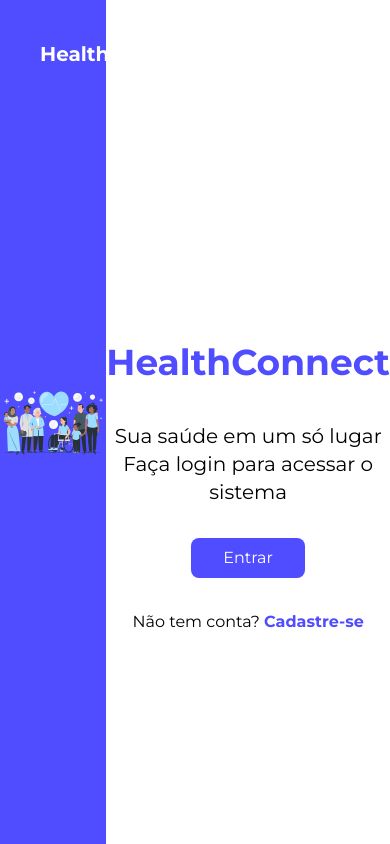
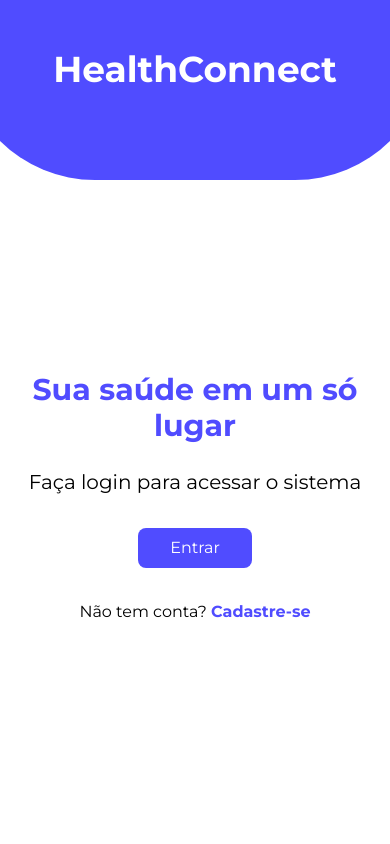
Before and after one commit to thaismtss/health-connect-front, a Next.js app: page / in a window 390 px wide. Built offline with nearby package versions, Linux system fonts and the light colour scheme.

Commit message:
feat: adds styles responsives

```diff
--- a/app/(public)/(auth)/cadastro/page.tsx
+++ b/app/(public)/(auth)/cadastro/page.tsx
@@ -75,7 +75,7 @@ export default function RegisterPage() {
     }
   }
   return (
-    <main className="flex flex-col h-full gap-8">
+    <main className="flex flex-col h-full gap-8 px-4">
       <Form
         className="flex w-full md:max-w-fit m-auto"
         onSubmit={formMethods.handleSubmit(handleSubmitRegister)}
--- a/app/(public)/layout.tsx
+++ b/app/(public)/(auth)/layout.tsx
@@ -3,7 +3,7 @@ import type { Metadata } from 'next';
 import { Montserrat } from 'next/font/google';
 import Image from 'next/image';
 import IllustrationHome from '@/assets/illustration-home.svg';
-import ToastProvider from '../components/Toast';
+import ToastProvider from '../../components/Toast';
 
 const montserrat = Montserrat({
   subsets: ['latin'],
@@ -23,8 +23,8 @@ export default function RootLayout({
   return (
     <html lang="pt">
       <body className={montserrat.className}>
-        <main className="flex h-screen">
-          <div className="bg-primary w-1/2 h-screen flex justify-center">
+        <main className="md:flex h-screen overflow-x-hidden">
+          <div className="hidden md:flex bg-primary w-1/2 h-screen  justify-center">
             <div className="absolute top-10 left-10">
               <p className="text-xl font-bold text-white text-center">
                 HealthConnect
@@ -35,10 +35,13 @@ export default function RootLayout({
               alt="Ilustração de saúde"
               height={350}
               width={350}
+              className="hidden md:block"
             />
           </div>
           <ToastProvider>
-            <div className="w-full md:w-1/2 bg-white">{children}</div>
+            <div className="flex justify-center items-center h-[90vh] w-full md:w-1/2 bg-white">
+              {children}
+            </div>
           </ToastProvider>
         </main>
       </body>
--- a/app/(public)/(auth)/login/page.tsx
+++ b/app/(public)/(auth)/login/page.tsx
@@ -54,7 +54,7 @@ export default function LoginPage() {
     }
   }
   return (
-    <main className="flex flex-col h-full gap-8">
+    <main className="flex flex-col h-full gap-8 px-4">
       <Form
         className="flex w-full md:max-w-fit m-auto"
         onSubmit={formMethods.handleSubmit(handleSubmitLogin)}
--- /dev/null
+++ b/app/(public)/(landing)/layout.tsx
@@ -0,0 +1,45 @@
+import '@/app/globals.css';
+import type { Metadata } from 'next';
+import { Montserrat } from 'next/font/google';
+import Image from 'next/image';
+import IllustrationHome from '@/assets/illustration-home.svg';
+
+const montserrat = Montserrat({
+  subsets: ['latin'],
+  weight: ['400', '600', '700'],
+});
+
+export const metadata: Metadata = {
+  title: 'HealthConnect',
+  description: 'Sua saúde em um só lugar',
+};
+
+export default function RootLayout({
+  children,
+}: {
+  children: React.ReactNode;
+}) {
+  return (
+    <html lang="pt">
+      <body className={montserrat.className}>
+        <main className="md:flex h-screen overflow-x-hidden">
+          <div className="bg-primary w-[470px] mt-[-90px] ml-[-40px] md:mt-0 md:ml-0 rounded-[499px] md:rounded-none h-[270px] md:w-1/2 md:h-screen flex justify-center">
+            <div className="flex justify-center items-center mt-12 md:mt-0 md:block md:absolute md:top-10 md:left-10">
+              <p className="text-4xl md:text-xl font-bold text-white text-center">
+                HealthConnect
+              </p>
+            </div>
+            <Image
+              src={IllustrationHome}
+              alt="Ilustração de saúde"
+              height={350}
+              width={350}
+              className="hidden md:block"
+            />
+          </div>
+          <div className="w-full md:w-1/2 bg-white">{children}</div>
+        </main>
+      </body>
+    </html>
+  );
+}
--- a/app/(public)/(landing)/page.tsx
+++ b/app/(public)/(landing)/page.tsx
@@ -2,13 +2,15 @@ import Link from 'next/link';
 
 export default function Home() {
   return (
-    <main className="flex h-screen w-full flex-col items-center justify-center">
+    <main className="flex h-[calc(100vh-300px)] md:h-screen w-full flex-col items-center justify-center">
       <div className="flex flex-col items-center justify-between h-40">
         <div>
-          <h1 className="text-4xl font-bold text-center text-primary mb-10">
+          <h1 className="hidden md:block text-4xl font-bold text-center text-primary mb-10">
             HealthConnect
           </h1>
-          <p className="text-xl text-center">Sua saúde em um só lugar</p>
+          <p className="text-3xl text-primary font-bold mb-6 md:text-xl text-center">
+            Sua saúde em um só lugar
+          </p>
         </div>
         <p className="text-xl text-center">Faça login para acessar o sistema</p>
         <Link href={'/login'} passHref>
--- a/app/components/DataTable/index.tsx
+++ b/app/components/DataTable/index.tsx
@@ -21,10 +21,13 @@ export default function DataTable<T extends object>({
   });
 
   return (
-    <table className="w-full table-auto bg-white rounded-lg">
+    <table className="w-full table-auto bg-white rounded-lg mr-8 md:mr-0">
       <thead>
         {table.getHeaderGroups().map(headerGroup => (
-          <tr key={headerGroup.id} className="text-primary">
+          <tr
+            key={headerGroup.id}
+            className="text-primary text-sm md:text-base"
+          >
             {headerGroup.headers.map(header => (
               <th key={header.id} className="px-4 py-2 font-semibold">
                 {header.isPlaceholder
@@ -42,7 +45,10 @@ export default function DataTable<T extends object>({
         {table.getRowModel().rows.map(row => (
           <tr key={row.id}>
             {row.getVisibleCells().map(cell => (
-              <td key={cell.id} className="border px-4 py-2">
+              <td
+                key={cell.id}
+                className="border px-4 py-2 text-sm md:text-base"
+              >
                 {flexRender(cell.column.columnDef.cell, cell.getContext())}
               </td>
             ))}
--- a/app/dashboard/(services)/controle-de-glicemia/components/InfoGlycemicCard/index.tsx
+++ b/app/dashboard/(services)/controle-de-glicemia/components/InfoGlycemicCard/index.tsx
@@ -10,7 +10,7 @@ export default function InfoGlycemicCard({
   prefix,
 }: InfoGlycemicCardProps) {
   return (
-    <div className="w-48 p-4 rounded-lg border-l-8 border-primary bg-white">
+    <div className="w-40 md:w-48 p-4 rounded-lg border-l-8 border-primary bg-white">
       <p className="text-xs text-gray-600 mt-2">{label}</p>
       <p className="text-lg text-primary font-semibold mb-2">
         {value}
--- a/app/dashboard/(services)/controle-de-glicemia/components/LineChart/index.tsx
+++ b/app/dashboard/(services)/controle-de-glicemia/components/LineChart/index.tsx
@@ -47,5 +47,11 @@ export default function LineChart({ glycemic }: { glycemic: GlycemicControl }) {
       },
     ],
   };
-  return <Line data={data} options={options} />;
+  return (
+    <Line
+      data={data}
+      options={options}
+      className="absolute left-1 top-2 md:static w-[1200px] md:w-full"
+    />
+  );
 }
--- a/app/dashboard/(services)/controle-de-glicemia/page.tsx
+++ b/app/dashboard/(services)/controle-de-glicemia/page.tsx
@@ -114,10 +114,10 @@ export default function GlycemicControlPage() {
   }
 
   return (
-    <main className="bg-tertiary flex-grow pt-8 -mt-16">
-      <div className="px-8 mt-16">
-        <section className="flex items-center justify-between">
-          <div className="flex items-center gap-4">
+    <main className="bg-tertiary flex-grow pt-8 -mt-16 overflow-x-hidden">
+      <div className="md:px-8 mt-16 mb-12">
+        <section className="flex items-center justify-between flex-wrap px-8  md:px-0">
+          <div className="flex items-center gap-4 ">
             <Image
               src={Glycemic}
               width={60}
@@ -185,7 +185,7 @@ export default function GlycemicControlPage() {
           </div>
         </section>
         {!glycemics?.data.glycemic.length ? (
-          <div className="flex flex-col gap-4 justify-center items-center min-h-screen">
+          <div className="flex flex-col gap-4 justify-center items-center min-h-screen px-8  md:px-0">
             <Image
               src={NoDataImage}
               width={200}
@@ -198,8 +198,8 @@ export default function GlycemicControlPage() {
           </div>
         ) : (
           <Fragment>
-            <section className="mt-12 flex gap-4 h-60">
-              <div className="flex flex-col justify-between gap-4">
+            <section className="mt-12 flex flex-wrap md:flex-nowrap gap-4 md:h-60">
+              <div className="flex md:flex-col justify-between w-full md:w-52 gap-4 px-8 md:px-0">
                 <InfoGlycemicCard
                   label="Valor mais alto"
                   value={glycemics?.data.max ?? 0}
@@ -212,11 +212,13 @@ export default function GlycemicControlPage() {
                 />
               </div>
 
-              <div className="bg-white rounded-lg p-4 h-full w-full">
-                <LineChart glycemic={glycemics.data} />
+              <div className="w-full overflow-x-auto relative md:static ml-8 md:ml-0">
+                <div className="bg-white rounded-lg p-4 w-[1220px] h-[160px] md:w-full md:h-full">
+                  <LineChart glycemic={glycemics.data} />
+                </div>
               </div>
             </section>
-            <section className="mt-8">
+            <section className="mt-8 w-full overflow-x-auto ml-8 md:ml-0">
               {glycemics?.data.glycemic.length && (
                 <DataTable data={glycemics?.data.glycemic} columns={columns} />
               )}
--- a/app/dashboard/layout.tsx
+++ b/app/dashboard/layout.tsx
@@ -30,7 +30,9 @@ export default async function RootLayout({
     <html lang="pt">
       <body className={`${montserrat.className} flex flex-col min-h-screen`}>
         <header className="flex justify-between bg-primary  rounded-b-xl p-4 mx-8 z-[9999]">
-          <p className="font-bold text-white text-sm">HealthConnect</p>
+          <p className="hidden md:block font-bold text-white text-sm">
+            HealthConnect
+          </p>
           <Menu />
           <Logout />
         </header>
--- a/lib/axios.ts
+++ b/lib/axios.ts
@@ -1,14 +1,26 @@
 import _axios from 'axios';
-const { SERVER_BASE_URL, GLYCEMIC_SERVICE_BASE_URL } = process.env;
+const { NEXT_BASE_URL, SERVER_BASE_URL, GLYCEMIC_SERVICE_BASE_URL } =
+  process.env;
 
 export const axios = _axios.create({
-  baseURL: 'http://localhost:3001',
+  baseURL: NEXT_BASE_URL,
+  headers: {
+    'Allow-Cross-Origin': '*',
+    'Content-Type': 'application/json',
+  },
 });
 
 export const serverInstace = _axios.create({
   baseURL: SERVER_BASE_URL,
+  headers: {
+    'Allow-Cross-Origin': '*',
+    'Content-Type': 'application/json',
+  },
 });
 
 export const glycemicInstance = _axios.create({
   baseURL: GLYCEMIC_SERVICE_BASE_URL,
+  headers: {
+    'Allow-Cross-Origin': '*',
+  },
 });
```
